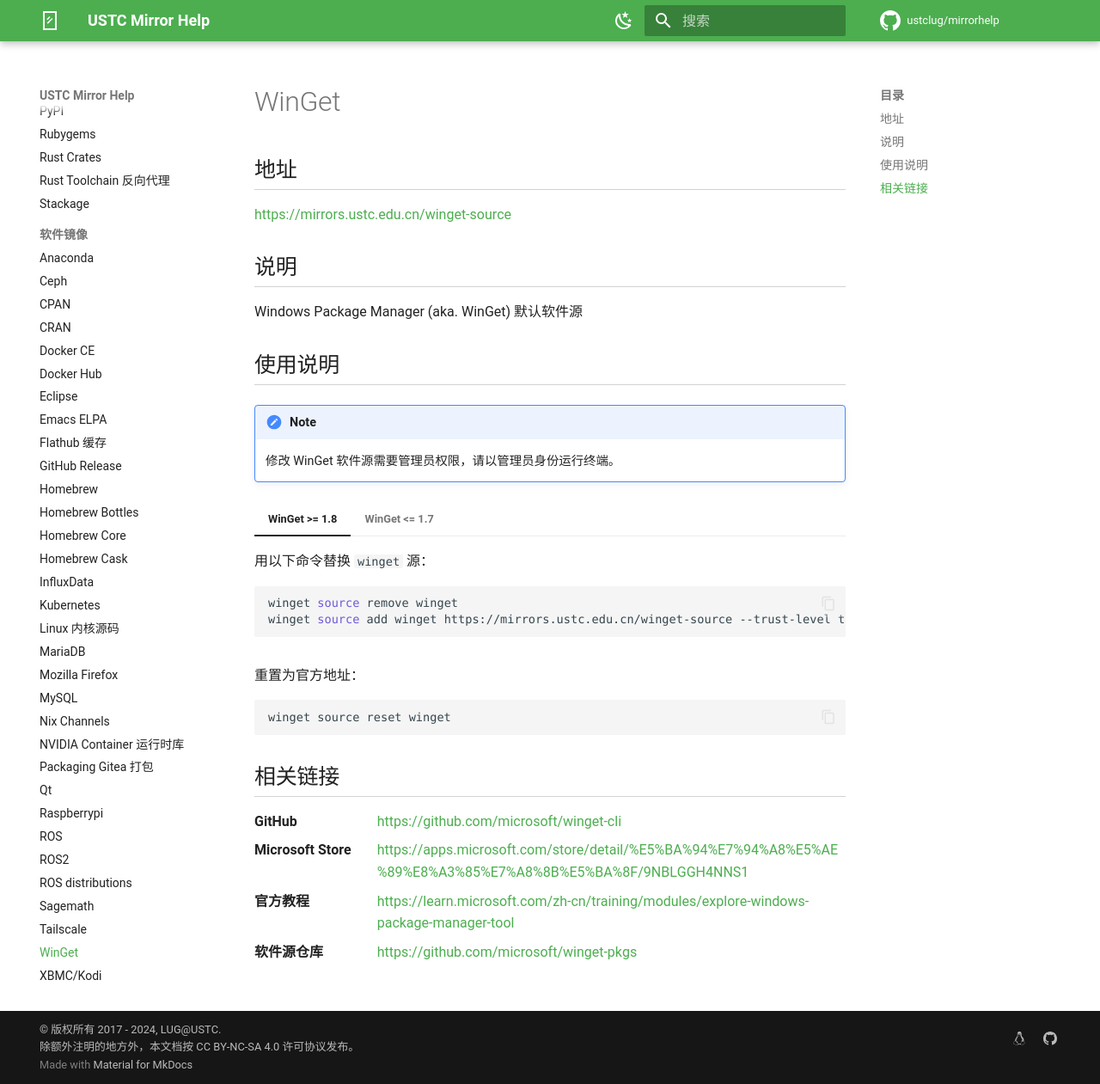
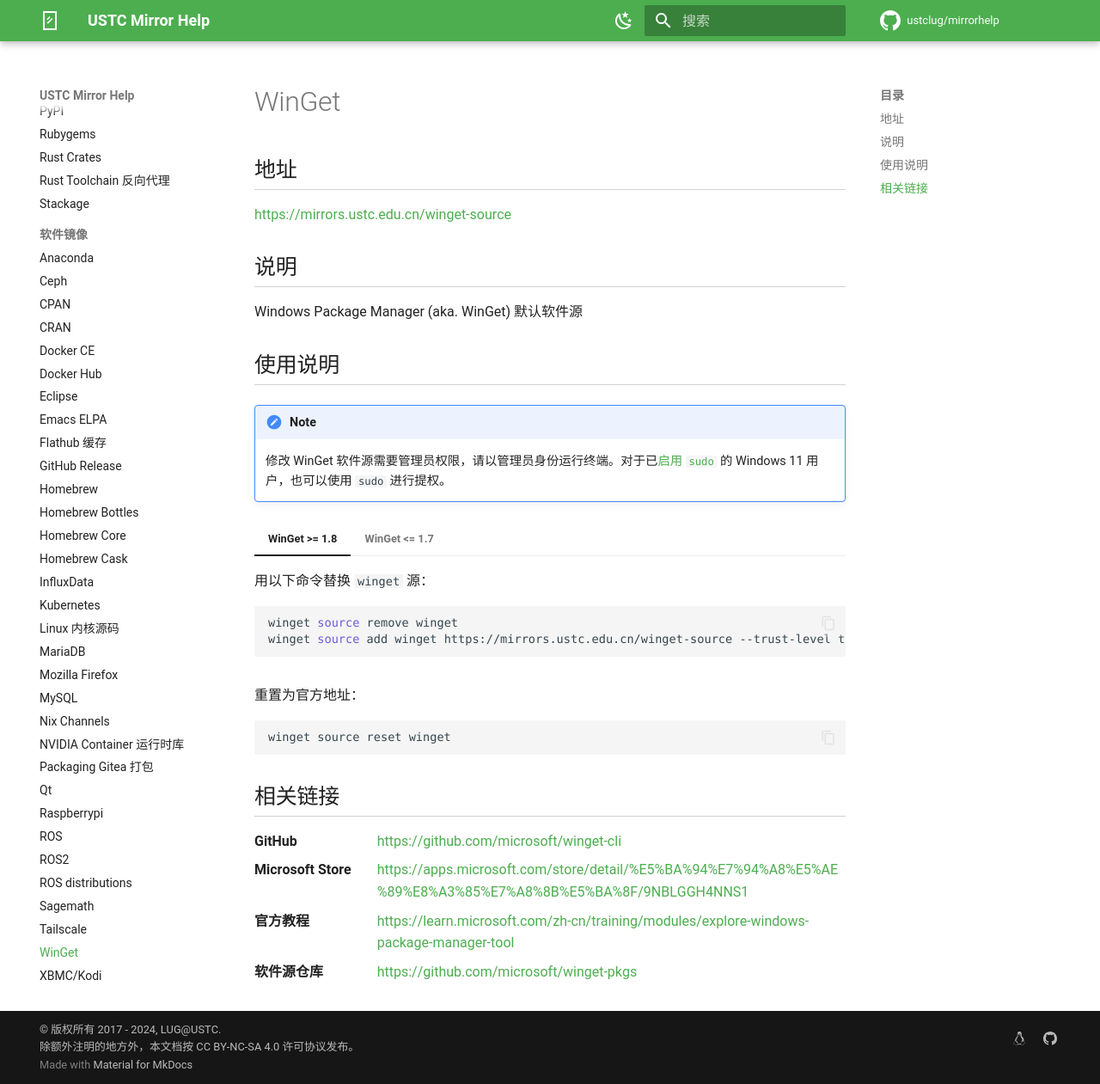
Before and after one commit to ustclug/mirrorhelp, an MkDocs documentation site: the page built from docs/winget-source.md, in a window 1280 px wide and 1261 px high. Shown: the whole window at 86% size. Built offline with MkDocs 1.6.1 and Material for MkDocs 9.7.7, drawn with Linux system fonts in a browser that asks for light colours; comment, search, counter and statistics services are not loaded.

Commit message:
Update `winget-source.md` with `sudo` usage info (#300)
Added information about using 'sudo' for Windows 11 users to modify WinGet sources.

```diff
--- a/docs/winget-source.md
+++ b/docs/winget-source.md
@@ -12,7 +12,7 @@
 
 !!! note
 
-    修改 WinGet 软件源需要管理员权限，请以管理员身份运行终端。
+    修改 WinGet 软件源需要管理员权限，请以管理员身份运行终端。对于已[启用 `sudo`](https://learn.microsoft.com/windows/advanced-settings/sudo/#how-to-enable-sudo-for-windows) 的 Windows 11 用户，也可以使用 `sudo` 进行提权。
 
 === "WinGet >= 1.8"
 
```
